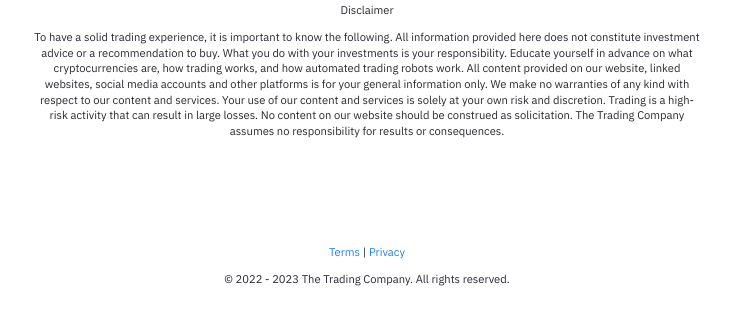
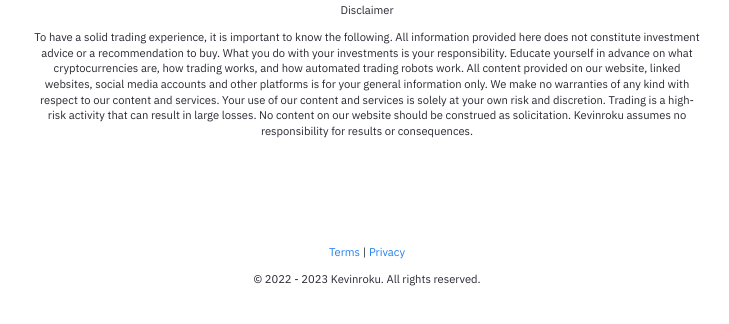
Before and after one commit to kevinroku/nroku.github.io, a Jekyll site: the page built from pages/index.md, in a window 1280 px wide and 900 px high, scrolled down 2662 px. Shown: the part 573-897 px from the top of the window, without its empty margins (273-1002 px from the left). Built offline with Jekyll 4.4.1, drawn with Linux system fonts in a browser that asks for light colours.

Commit message:
Update _config.yml

```diff
--- a/_config.yml
+++ b/_config.yml
@@ -27,11 +27,11 @@ baseurl: ""
 
 # Website Header, Description, Footer year and text.
 # If you are deleting this, make sure you remove it from HTML files too
-heading: kevinroku # Change this
+heading: Kevinroku # Change this
 content: Obsidian ready Jekyll Theme
 copyright:
   year: © 2022 - 2023
-  msg: The Trading Company
+  msg: Kevinroku
 
 # Set title and content for private & broken link tooltop
 privatelinks:
```
